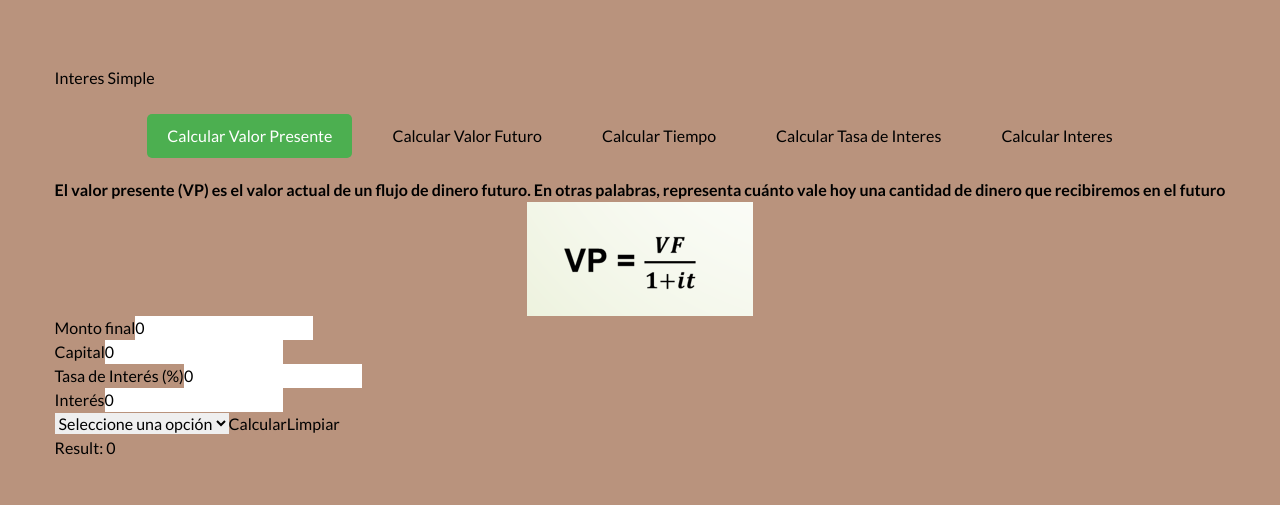
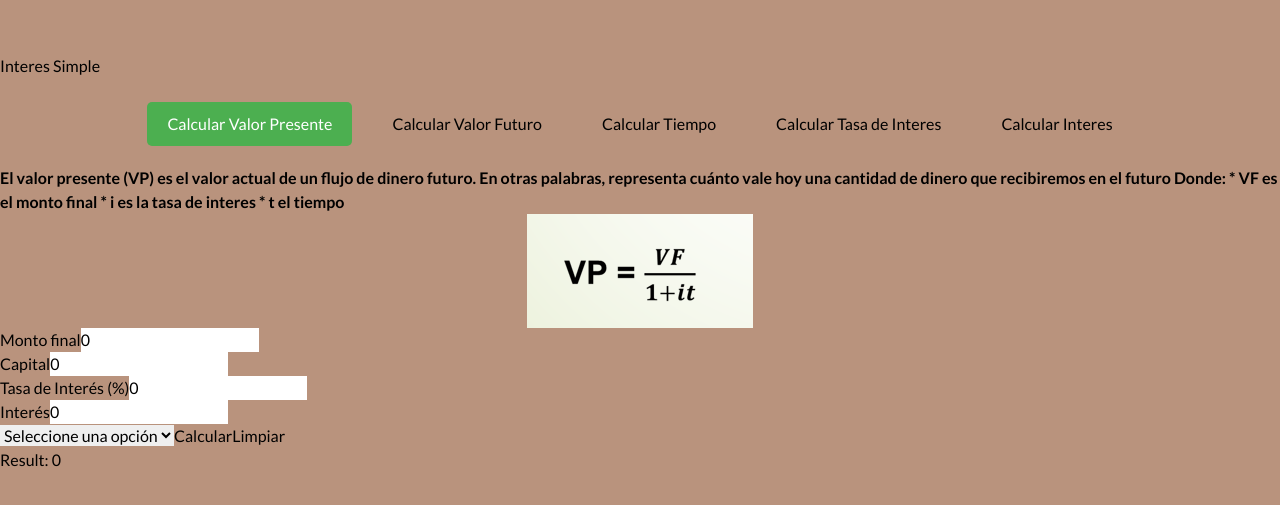
Before and after one commit to bjxuss/JBJ-Economic, a React (Vite) app: page /is in a window 1280 px wide. Shown: the part 137-642 px from the top of the page. Built offline with nearby package versions, Linux system fonts and the light colour scheme.

Commit message:
update finish

```diff
--- a/src/components/01_Interes-Simple/Form-IS.tsx
+++ b/src/components/01_Interes-Simple/Form-IS.tsx
@@ -173,6 +173,11 @@
                         El valor presente (VP) es el valor actual de un flujo de dinero futuro.
                         En otras palabras, representa cuánto vale hoy una cantidad de dinero que recibiremos en el futuro
 
+                        Donde:
+                        * VF es el monto final
+                        * i es la tasa de interes
+                        * t el tiempo
+
 
                         </strong>
                         <img style={{display:"block", margin:"auto"}} src={vp} alt="Descripción Valor Presente" />
@@ -184,6 +189,11 @@
                         <strong className="text-black">
                         El valor futuro (VF) es la cantidad que un monto de dinero actual valdrá en el futuro,
                         tras aplicarse una tasa de interés específica
+
+                        Donde:
+                        * VP es el valor presente o el capital Inicial
+                        * i es la tasa de Interes
+                        * t es el tiempo
                         </strong>
                         <img style={{display:"block", margin:"auto"}} src={vf} alt="Descripción Valor Futuro" />
                     </>
@@ -193,6 +203,10 @@
                     <>
                         <strong className="text-black">
                         El interés simple es una forma de calcular los intereses de un préstamo que solo tiene en cuenta el capital principal.
+                        Donde:
+                            * c es el capital Inicial
+                            * i es la tasa de interes
+                            * t es el tiempo
 
                         </strong>
                         <strong className="text-black">La fórmula para calcular el interes simple es:</strong>
@@ -204,6 +218,8 @@
                     <>
                         <strong className="text-black">
                             Es la cantidad de dinero que se paga por el prestamo del capital.
+
+
                         </strong>
                         <img style={{display:"block", margin:"auto"}} src={i} alt="Descripción Capital Inicial" />
                     </>
@@ -214,6 +230,12 @@
                         <>
                             <strong className="text-black">
                                 Es la duracion del prestamo
+
+                                Donde:
+                                * VP es el valor presente o el capital Inicial
+                                * VF es el monto final
+                                * i es la tasa de interes
+
                             </strong>
                             <img style={{display:"block", margin:"auto"}} src={t} alt="Descripción Capital Inicial" />
                         </>
--- a/src/pages/Tasa_Interes_Retorno.tsx
+++ b/src/pages/Tasa_Interes_Retorno.tsx
@@ -1,10 +1,28 @@
 import Form from "../components/06_Tasa-Interes-Retorno/Form-TIR"
+import tir from "../assets/tir.png"
 
 const Tasa_Interes_Retorno = () => {
   return (
-    <div className="flex flex-col justify-center items-center h-screen">
+    <div className="flex flex-col justify-center items-center h-screen pt-80">
       <div className="text-7xl text-black font-medium pt-10 border-[#967460] ">
         Tasa de Interes de Retorno
+      </div>
+      <div className="flex flex-col items-center pt-10">
+        <div className="text-lg text-gray-700 max-w-xl text-center pb-3">
+        Es uno de los métodos de evaluación de proyectos de inversión más recomendables.
+        Se utiliza frecuentemente para analizar la viabilidad de un proyecto y determinar la tasa de beneficio o rentabilidad que se puede obtener de dicha inversión.
+
+
+        <img src={tir} alt="" />
+
+        Estrechamente ligado al VAN, el TIR también es definido como el valor de la tasa de descuento que iguala el VAN a cero, para un determinado proyecto de inversión.
+        Su resultado viene expresado en valor porcentual.
+
+        </div>
+
+
+
+
       </div>
       <Form />
     </div>
```
Also changed, not shown: src/assets/tir.png (added).
